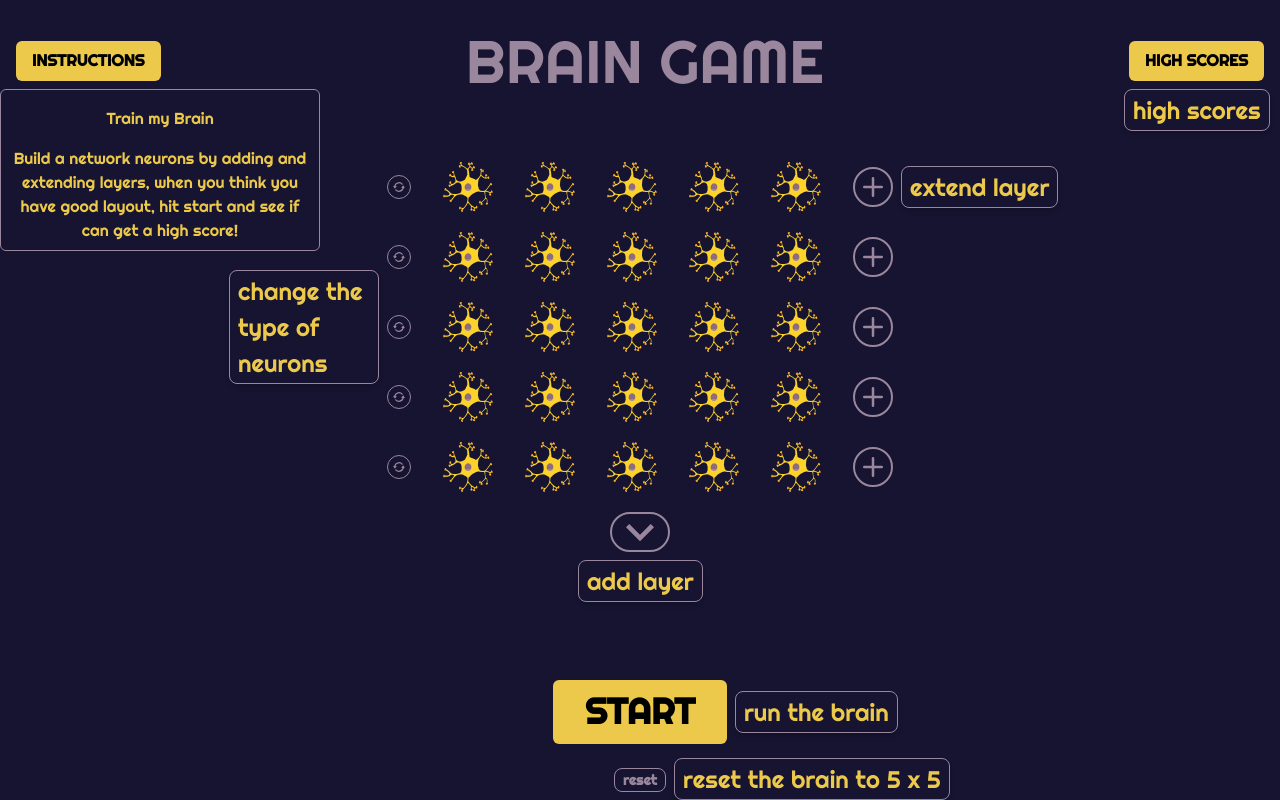
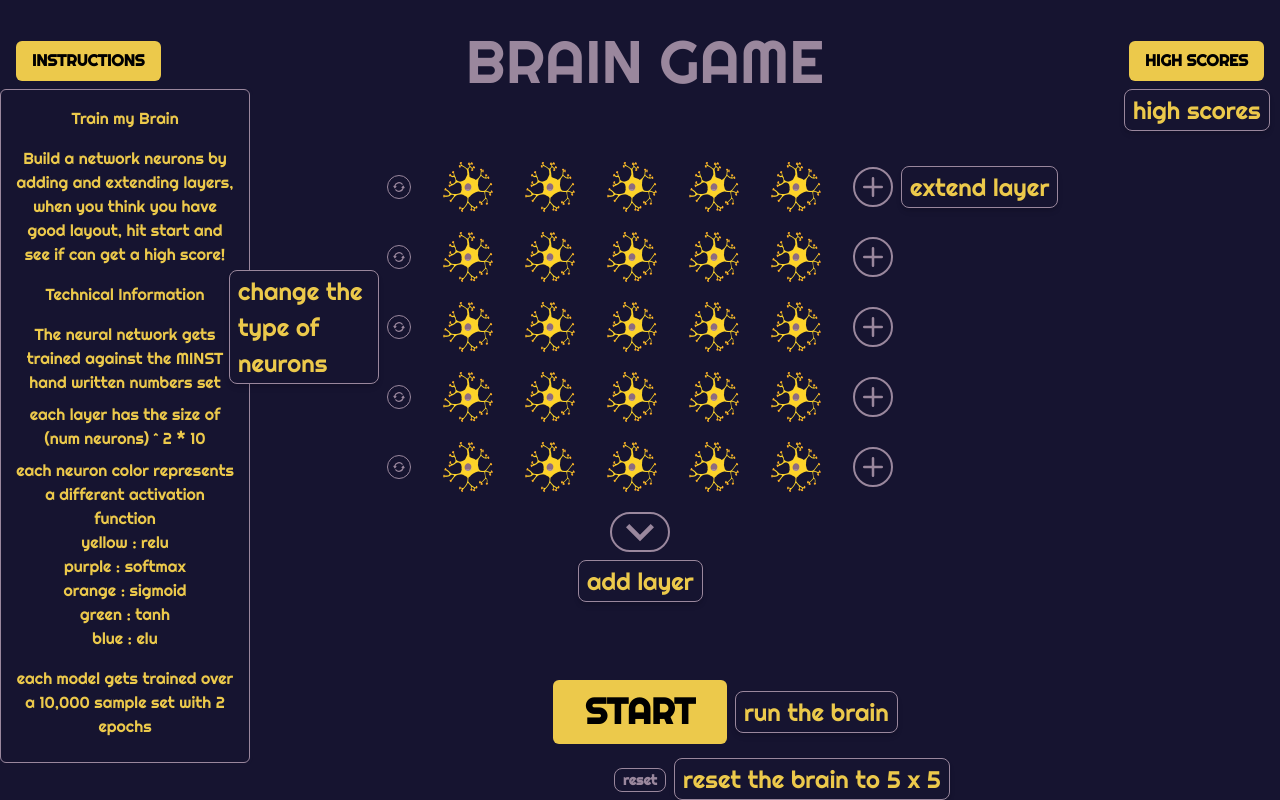
Before and after one commit to renn72/brain_game, a React (Create React App) app in the folder frontend/: page / in a window 1280 px wide. Both pictures are taken after a click on the button "INSTRUCTIONS". Built offline with nearby package versions, Linux system fonts and the light colour scheme; no server answers.

Commit message:
intructions

```diff
--- a/frontend/src/components/Instructions.js
+++ b/frontend/src/components/Instructions.js
@@ -6,6 +6,7 @@ import {
   PopoverContent,
   PopoverHeader,
   PopoverBody,
+  Text,
 } from '@chakra-ui/react'
 
 import { ToolTipsContext } from '../context/ToolTipsContext'
@@ -25,13 +26,38 @@ export default function Instructions() {
           INSTRUCTIONS
         </Button>
       </PopoverTrigger>
-      <PopoverContent color='yellow.400' bg='blue.900' borderColor='purple.100'>
+      <PopoverContent
+        color='yellow.400'
+        bg='blue.900'
+        borderColor='purple.100'
+        w='250px'
+      >
         <PopoverHeader pt={4} border='0'>
           Train my Brain
         </PopoverHeader>
         <PopoverBody>
-          Build a network neurons by adding and extending layers, when you think
-          you have good layout, hit start and see if can get a high score!
+          <Text>
+            Build a network neurons by adding and extending layers, when you
+            think you have good layout, hit start and see if can get a high
+            score!
+          </Text>
+          <Text m={4}>Technical Information</Text>
+          <Text my={2}>
+            The neural network gets trained against the MINST hand written
+            numbers set
+          </Text>
+          <Text my={2}>each layer has the size of (num neurons) ^ 2 * 10</Text>
+          <Text>
+            each neuron color represents a different activation function
+          </Text>
+          <Text>yellow : relu</Text>
+          <Text>purple : softmax</Text>
+          <Text>orange : sigmoid</Text>
+          <Text>green : tanh</Text>
+          <Text>blue : elu</Text>
+          <Text my={4}>
+            each model gets trained over a 10,000 sample set with 2 epochs
+          </Text>
         </PopoverBody>
       </PopoverContent>
     </Popover>
```
